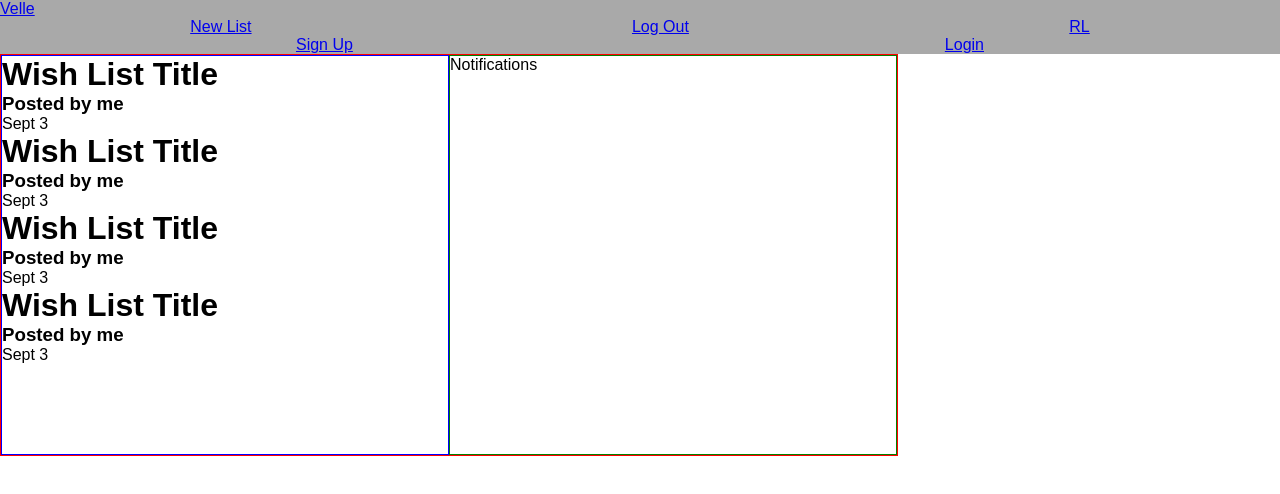
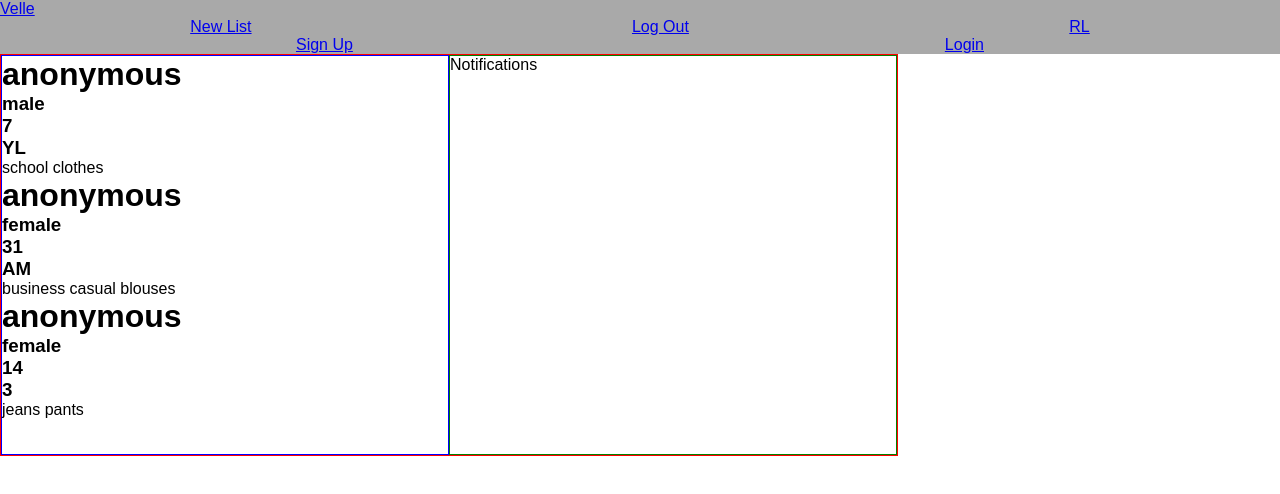
Before and after one commit to randeelayosa/velle, a React app: page /#/dashboard in a window 1280 px wide. Shown: the top 494 px of the page. Built offline with nearby package versions, Linux system fonts and the light colour scheme; a web font is replaced by a local one.

Commit message:
Add dummy data to initial state of wishlist.

```diff
--- a/src/components/App.jsx
+++ b/src/components/App.jsx
@@ -19,6 +19,7 @@ class App extends Component {
   render() {
     return (
       <div className='container'>
+        <HashRouter>
           <Switch>
             <Route exact path='/'  render={()=><HomeBody />} />
             <Route path='/locate' render={()=><Locate />} />
@@ -31,6 +32,7 @@ class App extends Component {
             <Route path='/create' component={CreateWishList} />
             <Route component={Error404} />
           </Switch>
+        </HashRouter>
 
         <style global jsx>{`
           *{
--- a/src/components/Dashboard/Dashboard.jsx
+++ b/src/components/Dashboard/Dashboard.jsx
@@ -1,16 +1,21 @@
 import React, { Component } from 'react'
+import { connect } from 'react-redux';
 import NavConstant from '../Layout/NavConstant';
 import Notifications from './Notifications'
 import WishList from '../WishList/WishList'
 
+
 class Dashboard extends Component {
   render(){
+    console.log('dashboard', this.props)
+    const { wishlist } = this.props;
+
     return(
       <div className='dashboard-container'>
         <NavConstant />
         <div className='dashboard-content'>
           <div className='col-list'>
-            <WishList />
+            <WishList wishlist={wishlist} />
           </div>
           <div className='notif-list'>
             <Notifications />
@@ -47,4 +52,10 @@ class Dashboard extends Component {
   }
 }
 
-export default Dashboard;
+const mapStateToProps = (state) => {
+  return {
+    wishlist: state.list.wishlist
+  };
+}
+
+export default connect(mapStateToProps)(Dashboard);
--- a/src/components/WishList/WishList.jsx
+++ b/src/components/WishList/WishList.jsx
@@ -1,13 +1,14 @@
 import React from 'react'
 import WishListSummary from './WishListSummary';
 
-const WishList = () => {
+const WishList = ({wishlist}) => {
   return (
     <div className='wish-list'>
-      <WishListSummary />
-      <WishListSummary />
-      <WishListSummary />
-      <WishListSummary />
+      { wishlist && wishlist.map(wishlist => {
+        return (
+          <WishListSummary wishlist={wishlist} key={wishlist.id} />
+        )
+      })}
     </div>
   )
 }
--- a/src/components/WishList/WishListSummary.jsx
+++ b/src/components/WishList/WishListSummary.jsx
@@ -1,13 +1,15 @@
 import React from 'react'
 import WishListDetails from './WishListDetails'
 
-const WishListSummary = () => {
+const WishListSummary = ({wishlist}) => {
   return(
     <div className='card'>
       <div className='card-content'>
-        <h1>Wish List Title</h1>
-        <h3>Posted by me</h3>
-        <p>Sept 3</p>
+        <h1>anonymous</h1>
+        <h3>{wishlist.gender}</h3>
+        <h3>{wishlist.age}</h3>
+        <h3>{wishlist.size}</h3>
+        <p>{wishlist.need}</p>
       </div>
     </div>
   )
--- a/src/constants/initialState.js
+++ b/src/constants/initialState.js
@@ -3,5 +3,9 @@ export const initialAuthState = {
 };
 
 export const initialListState = {
-  authError: null
+  wishlist: [
+    {id: '1', gender: 'male', age: '7', size: 'YL', need: 'school clothes'},
+    {id: '2', gender: 'female', age: '31', size: 'AM', need: 'business casual blouses'},
+    {id: '3', gender: 'female', age: '14', size: '3', need: 'jeans pants'},
+  ]
 };
--- a/src/index.jsx
+++ b/src/index.jsx
@@ -9,9 +9,11 @@ import { authReducer } from './reducers/authReducer';
 import { wishlistReducer } from './reducers/wishlistReducer';
 
 
+console.log('auth', authReducer)
+
 const rootReducer = combineReducers({
   auth: authReducer,
-  wishlist: wishlistReducer
+  list: wishlistReducer
 });
 
 
--- a/src/reducers/authReducer.js
+++ b/src/reducers/authReducer.js
@@ -1,7 +1,5 @@
 import { initialAuthState } from '../constants/initialState';
 
-const authReducer = (state = initialAuthState, action) => {
+export const authReducer = (state = initialAuthState) => {
   return state;
-}
-
-export default authReducer;
+};
--- a/src/reducers/wishlistReducer.js
+++ b/src/reducers/wishlistReducer.js
@@ -1,9 +1,6 @@
 import { initialListState } from '../constants/initialState';
 
-const initialState = {}
 
-const wishlistReducer = (state = initialState, action) => {
+export const wishlistReducer = (state = initialListState) => {
   return state;
-}
-
-export default wishlistReducer;
+};
```
Also changed, not shown: src/components/HomeBody/HomeBody.jsx (+0 -7 lines).
